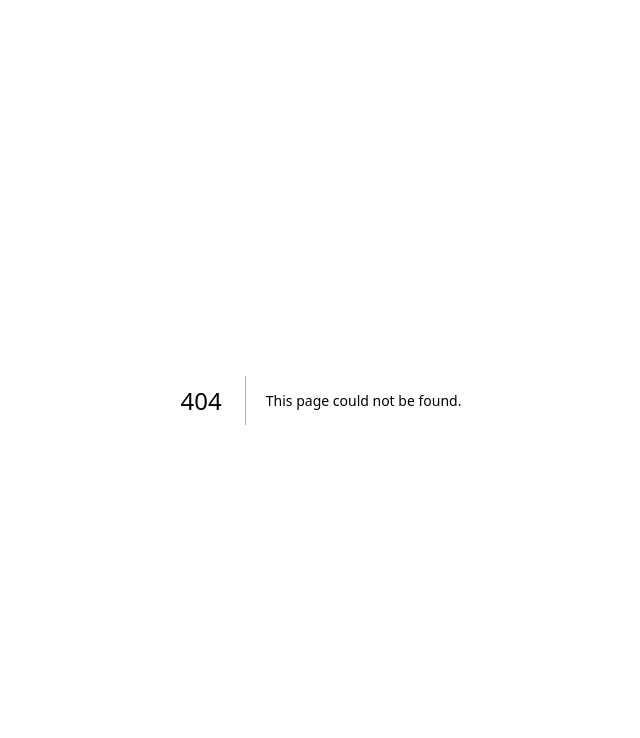
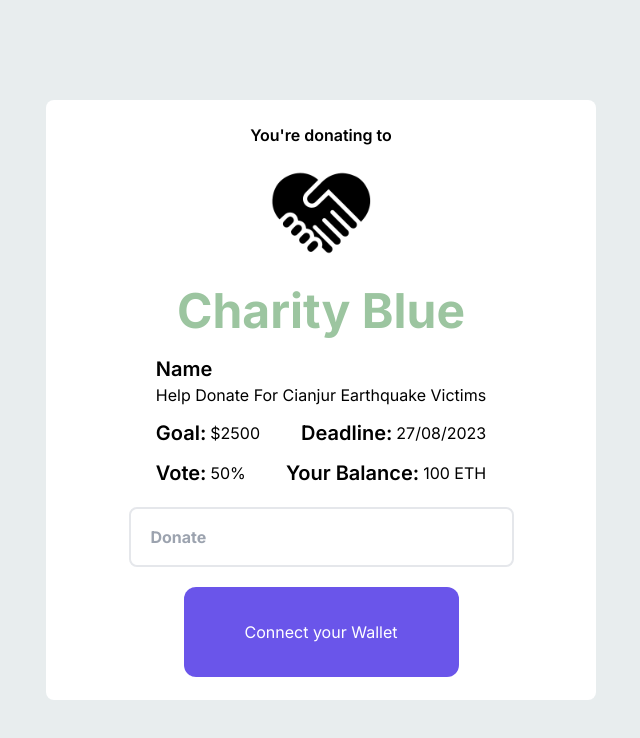
Before and after one commit to Babybluess/CharityBlue_Web3.0, a Next.js app: page /DetailCampaign in a window 1280 px wide. Before the commit this address had no page. Shown: the top 738 px of the page, without its empty margins (319-959 px from the left). Built offline with nearby package versions, Linux system fonts and the light colour scheme.

Commit message:
Updated DetailCampaign

```diff
--- /dev/null
+++ b/app/DetailCampaign/page.tsx
@@ -0,0 +1,59 @@
+'use client'
+import React, { useState } from 'react'
+import Img from 'next/image'
+import { ListCampaign } from '@/constant';
+
+function DetailCampaign() {
+    const campaignID = () => {
+        return ListCampaign.find((u) => u.id == 1);
+      };
+      var x = document.getElementById("campaign");
+      console.log(x);
+  return (
+<div className='w-full h-[100vh] bg-[#e8edee] justify-center items-center flex'>
+    <div id='payment' className=' bg-white rounded-lg w-[550px] h-[600px] flex flex-col gap-5 justify-center items-center'>
+        <p className=' text-center font-semibold'>You're donating to</p>
+        <Img
+            src="/Logo_Image.png"
+            alt=''
+            width={100}
+            height={100}
+        />
+        <p className='text-5xl font-bold text-[#9CC5A0]'>Charity Blue</p>
+        <div className=' justify-start flex flex-col gap-3'>
+            <div>
+                <label className='font-semibold text-xl'>Name</label>
+                <p className='' >{campaignID()?.name}</p>
+            </div>
+            <div className='flex justify-between'>
+                <div className='flex gap-1 items-center'>
+                    <label className='font-semibold text-xl'>Goal:</label>
+                    <p className='' >{campaignID()?.goal}</p>
+                </div>
+                <div className='flex gap-1 items-center'>
+                    <label className='font-semibold text-xl'>Deadline:</label>
+                    <p className='' >{campaignID()?.deadline}</p>
+                </div>
+            </div>
+            <div className='flex justify-between'>
+                <div className='flex gap-1 items-center'>
+                    <label className='font-semibold text-xl'>Vote:</label>
+                    <p>50%</p>
+                </div>
+                <div className='flex gap-1 items-center'>
+                    <label className='font-semibold text-xl'>Your Balance:</label>
+                    <p>100 ETH</p>
+                </div>
+            </div>
+        </div>
+        <div className=' h-[10%] w-[70%] flex border-2 rounded-lg'>
+            <input className=' rounded-lg required font-bold px-5 w-full' type="number" placeholder='Donate' min="0" />
+        </div>
+        <button className=' w-[50%] h-[15%] rounded-xl bg-[#6A55EA] text-white'>Connect your Wallet</button>
+        <button className=' w-[50%] h-[15%] rounded-xl bg-[#6A55EA] text-white hidden'>Donate</button>
+    </div>
+</div>
+  )
+}
+
+export default DetailCampaign
--- a/components/Campaign.tsx
+++ b/components/Campaign.tsx
@@ -1,5 +1,6 @@
-import React from 'react'
+import React, {useState} from 'react'
 import Img from 'next/image'
+import Link from 'next/link'
 import "./local.css"
 
 function Campaign() {
@@ -11,7 +12,7 @@ function Campaign() {
           <div className=' justify-between flex w-[100%]'>
             <p className='text-base text-gray-500'>How do something great to help others</p>
             <div className='flex gap-2'>
-              <p className=' text-lg text-[#0A7558] font-semibold'><a href="">View All</a></p>
+              <p className=' text-lg text-[#0A7558] font-semibold'><a href="">Create Campaign</a></p>
               <svg xmlns="http://www.w3.org/2000/svg" fill="none" viewBox="0 0 24 24" stroke-width="3.0" stroke="currentColor" className="w-[18px] h-[18px] text-[#0A7558] translate-y-[30%]">
                 <path stroke-linecap="round" stroke-linejoin="round" d="M4.5 19.5l15-15m0 0H8.25m11.25 0v11.25" />
               </svg>
@@ -28,8 +29,13 @@ function Campaign() {
                 style={{ borderRadius:"10px", objectFit:"contain"}}
              />
               <div className=' w-[95%] flex flex-col mx-[2.5%] gap-4'>
+                <div className=' flex gap-2'>
                   <div className=' w-[35%] h-8 rounded-3xl bg-[#DFDCFA] justify-center items-center flex'>
                     <p className=' text-xs text-[#664df9] font-semibold'>SOCIAL SERVICE</p>
+                  </div>
+                  <div className=' cursor-pointer w-[15%] h-8 rounded-3xl bg-[#DFDCFA] justify-center items-center flex'>
+                    <p className=' text-xs text-[#36bc98] font-semibold'>VOTE</p>
+                  </div>
                 </div>
                 <div className=' flex flex-col gap-4'>
                   <p className=' text-2xl font-bold'>Help Donate For Cianjur Earthquake Victims</p>
@@ -49,6 +55,9 @@ function Campaign() {
                   <p className=' text-gray-500'>Current Fund: <span className=' text-[#EE9B3C]'>$1000</span></p>
                   <p className=' text-gray-500'>Deadline: <span className='text-[#0A7558]'>27/08/2023</span></p>
                 </div>
+                <div className=' text-white w-[100%] h-12 bg-[#0A7558] rounded-2xl mt-3 justify-center items-center flex'>
+                  <Link href="./DetailCampaign" id='campaign'><option value="1">Detail</option></Link>
+                </div>
               </div>
           </div>
           <div className=' w-[350px] h-[550px] bg-[#F9FAFA] rounded-xl flex flex-col gap-3'>
@@ -60,8 +69,13 @@ function Campaign() {
                 style={{borderRadius:"10px", objectFit:"contain"}}
              />
               <div className=' w-[95%] flex flex-col mx-[2.5%] gap-4'>
+                <div className=' flex gap-2'>
                   <div className=' w-[35%] h-8 rounded-3xl bg-[#F9DCE6] justify-center items-center flex'>
                     <p className=' text-xs text-[#F96E9E] font-semibold'>EDUCATION</p>
+                  </div>
+                  <div className=' cursor-pointer w-[15%] h-8 rounded-3xl bg-[#DFDCFA] justify-center items-center flex'>
+                    <p className=' text-xs text-[#36bc98] font-semibold'>VOTE</p>
+                  </div>
                 </div>
                 <div className=' flex flex-col gap-4'>
                   <p className=' text-2xl font-bold'>Campaign To Provide Books For Children</p>
@@ -79,7 +93,10 @@ function Campaign() {
                 </div>
                 <div className=' w-[100%] flex justify-between text-sm'>
                   <p className=' text-gray-500'>Current Fund: <span className=' text-[#EE9B3C]'>$1000</span></p>
-                  <p className=' text-gray-500'>Deadline: <span className='text-[#0A7558]'>27/08/2023</span></p>
+                  <p className=' text-gray-500'>Deadline: <span className='text-[#0A7558]'>25/09/2023</span></p>
+                </div>
+                <div className=' text-white w-[100%] h-12 bg-[#0A7558] rounded-2xl mt-3 justify-center items-center flex'>
+                  <Link href="./DetailCampaign"  id='campaign'>Detail</Link>
                 </div>
               </div>
           </div>
@@ -92,8 +109,13 @@ function Campaign() {
                 style={{ borderRadius:"10px", objectFit:"contain"}}
              />
               <div className=' w-[95%] flex flex-col mx-[2.5%] gap-4'>
+                <div className='flex gap-2'>
                   <div className=' w-[35%] h-8 rounded-3xl bg-[#CEE3DE] justify-center items-center flex'>
                     <p className=' text-xs text-[#228267] font-semibold'>MEDICAL HELP</p>
+                  </div>
+                  <div className=' cursor-pointer w-[15%] h-8 rounded-3xl bg-[#DFDCFA] justify-center items-center flex'>
+                    <p className=' text-xs text-[#36bc98] font-semibold'>VOTE</p>
+                  </div>
                 </div>
                 <div className=' flex flex-col gap-4'>
                   <p className=' text-2xl font-bold'>Help Children Cancer Fighters</p>
@@ -111,7 +133,10 @@ function Campaign() {
                 </div>
                 <div className=' w-[100%] flex justify-between text-sm'>
                   <p className=' text-gray-500'>Current Fund: <span className=' text-[#EE9B3C]'>$1000</span></p>
-                  <p className=' text-gray-500'>Deadline: <span className='text-[#0A7558]'>27/08/2023</span></p>
+                  <p className=' text-gray-500'>Deadline: <span className='text-[#0A7558]'>09/12/2023</span></p>
+                </div>
+                <div className=' text-white w-[100%] h-12 bg-[#0A7558] rounded-2xl mt-3 justify-center items-center flex'>
+                  <Link href="./DetailCampaign"  id='campaign'>Detail</Link>
                 </div>
               </div>
           </div>
--- a/components/Navbar.tsx
+++ b/components/Navbar.tsx
@@ -26,7 +26,7 @@ const Navbar = () => {
             <Link href="/#news" className=' font-semibold text-gray-500 hover:underline hover:underline-offset-8 hover:decoration-[#0A7558] hover:text-[#0A7558]'>News</Link>
             <Link href="/#volunteers" className=' font-semibold text-gray-500 hover:underline hover:underline-offset-8 hover:decoration-[#0A7558] hover:text-[#0A7558]'>Volunteers</Link>
             <div className=' flex w-[90px] gap-2 items-center bg-[#0A7558] rounded-full justify-center'>
-                <Link href="/payment" className='text-sm text-white'>Donate</Link>
+                <Link href="./Donate" className='text-sm text-white'>Donate</Link>
                 <svg xmlns="http://www.w3.org/2000/svg" fill="none" viewBox="0 0 24 24" stroke-width="3.0" stroke="currentColor" className="w-3 h-3 text-white">
                     <path stroke-linecap="round" stroke-linejoin="round" d="M4.5 19.5l15-15m0 0H8.25m11.25 0v11.25" />
                 </svg>
--- /dev/null
+++ b/constant/index.ts
@@ -0,0 +1,20 @@
+export const ListCampaign = [
+    {
+        id: 1,
+        name: "Help Donate For Cianjur Earthquake Victims",
+        goal: "$2500",
+        deadline: "27/08/2023"
+    },
+    {
+        id: 2,
+        name: "Campaign To Provide Books For Children",
+        goal: "$3500",
+        deadline: "25/09/2023"
+    },
+    {
+        id: 3,
+        name: "Help Children Cancer Fighters",
+        goal: "$4500",
+        deadline: "09/12/2023"
+    }
+]
```
Lines whose indentation alone changed are shown as unchanged.
